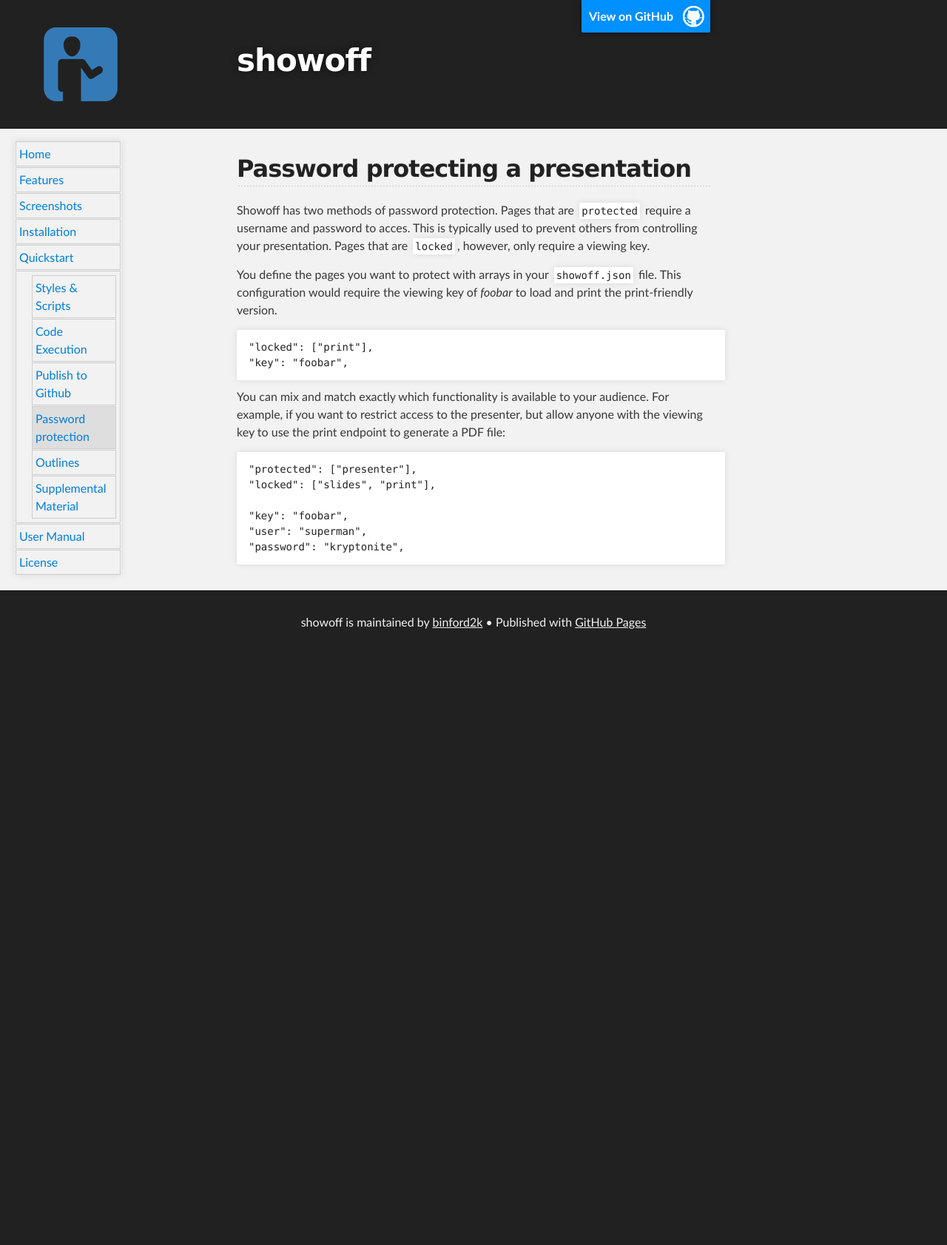
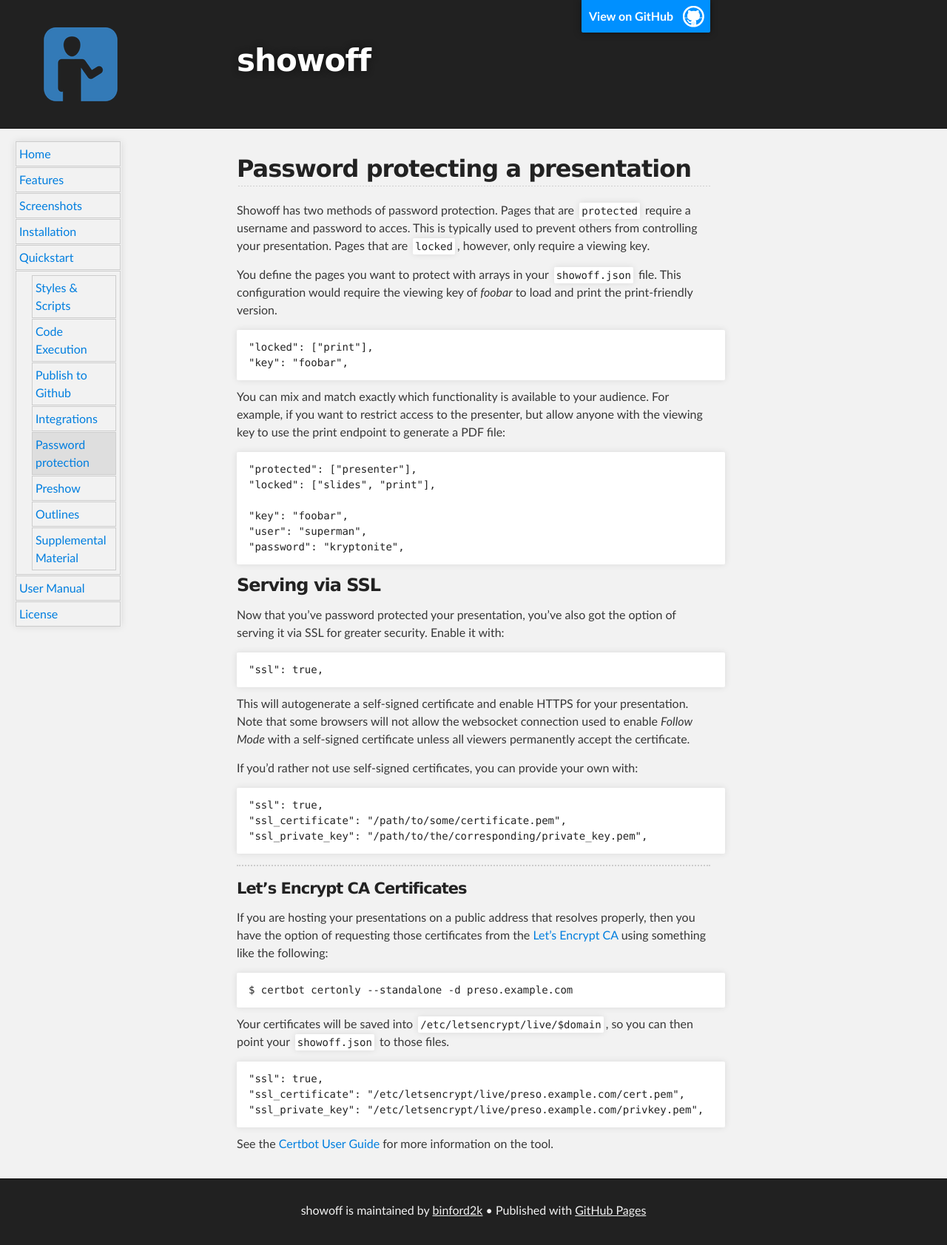
Before and after one commit to binford2k/showoff, a Jekyll site: the page built from _tutorials/passwords.md, in a window 1280 px wide. Shown: the whole page at 74% size. Built offline with Jekyll 4.4.1, drawn with Linux system fonts in a browser that asks for light colours; the repository's description, which GitHub fills in, is left out; before the commit the page ends 900 px from its top, so only the background shows below that.

Commit message:
added a couple tutorials

```diff
--- a/_tutorials/passwords.md
+++ b/_tutorials/passwords.md
@@ -28,3 +28,41 @@ the viewing key to use the print endpoint to generate a PDF file:
     "key": "foobar",
     "user": "superman",
     "password": "kryptonite",
+
+### Serving via SSL
+
+Now that you've password protected your presentation, you've also got the option
+of serving it via SSL for greater security. Enable it with:
+
+    "ssl": true,
+
+This will autogenerate a self-signed certificate and enable HTTPS for your
+presentation. Note that some browsers will not allow the websocket connection
+used to enable *Follow Mode* with a self-signed certificate unless all viewers
+permanently accept the certificate.
+
+If you'd rather not use self-signed certificates, you can provide your own with:
+
+    "ssl": true,
+    "ssl_certificate": "/path/to/some/certificate.pem",
+    "ssl_private_key": "/path/to/the/corresponding/private_key.pem",
+
+------------
+
+#### Let's Encrypt CA Certificates
+
+If you are hosting your presentations on a public address that resolves properly,
+then you have the option of requesting those certificates from the [Let's Encrypt
+CA](https://letsencrypt.org) using something like the following:
+
+    $ certbot certonly --standalone -d preso.example.com
+
+Your certificates will be saved into `/etc/letsencrypt/live/$domain`, so you can
+then point your `showoff.json` to those files.
+
+    "ssl": true,
+    "ssl_certificate": "/etc/letsencrypt/live/preso.example.com/cert.pem",
+    "ssl_private_key": "/etc/letsencrypt/live/preso.example.com/privkey.pem",
+
+See the [Certbot User Guide](https://certbot.eff.org/docs/using.html) for more
+information on the tool.
--- a/css/stylesheet.css
+++ b/css/stylesheet.css
@@ -232,10 +232,9 @@ dl p {
 }
 
 hr {
-  height: 1px;
-  margin-bottom: 5px;
+  margin: 15px 0px;
   border: none;
-  background: url('../images/bg_hr.png') repeat-x center;
+  border-bottom: 2px dotted #ccc;
 }
 
 table {
```
Also changed, not shown: _data/screenshots.yml (+6 -1 lines), _tutorials/integrations.md (added, +44 -0 lines), _tutorials/preshow.md (added, +32 -0 lines), screenshots/help.png (added), screenshots/thumb.help.png (added).
